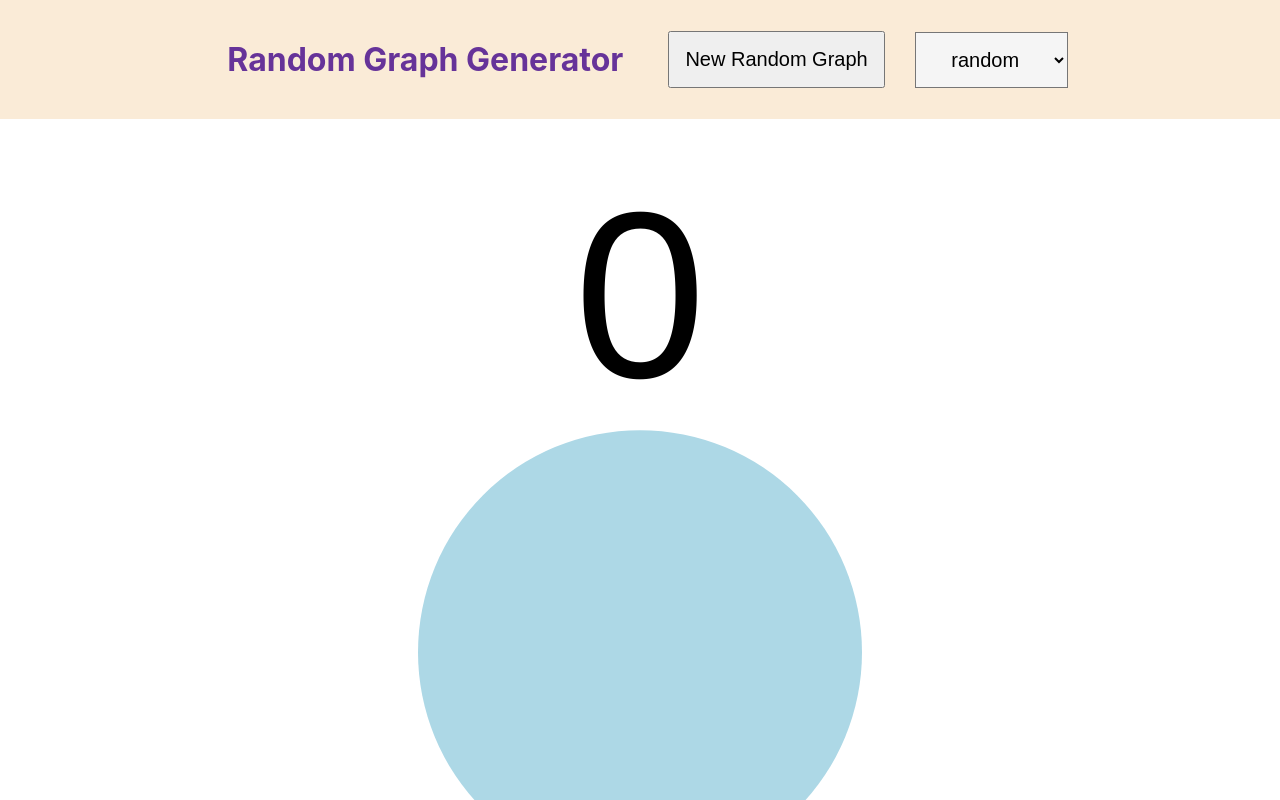
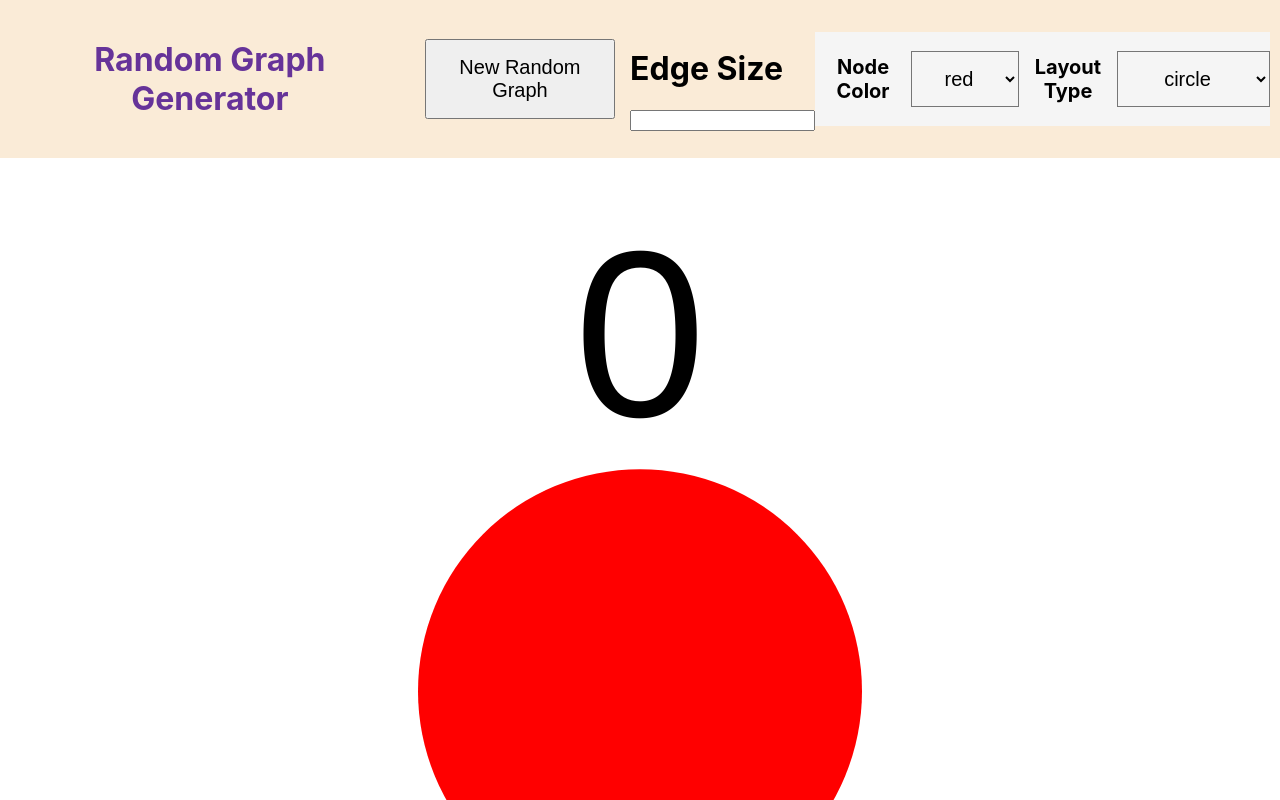
Before and after one commit to gorkemsolun/random-graph, a React (Create React App) app: page / in a window 1280 px wide. Shown: the top 800 px of the page. Built offline with nearby package versions, Linux system fonts and the light colour scheme.

Commit message:
edge size  & node color

```diff
--- a/package.json
+++ b/package.json
@@ -8,6 +8,7 @@
     "@testing-library/user-event": "^13.5.0",
     "cytoscape": "^3.25.0",
     "react": "^18.2.0",
+    "react-color": "^2.19.3",
     "react-cytoscapejs": "^2.0.0",
     "react-dom": "^18.2.0",
     "react-scripts": "5.0.1",
--- a/src/App.css
+++ b/src/App.css
@@ -1,7 +1,7 @@
 .App {
 }
 
-.left-pane {
+.pane {
   display: flex;
   flex-basis: 15%;
   background-color: antiquewhite;
@@ -31,7 +31,6 @@
 .layout-select-options {
   background-color: whitesmoke;
   text-align: center;
-  margin: 15px;
   padding: 15px;
   font-size: 20px;
 }
@@ -42,3 +41,43 @@
   padding: 20px;
   font-size: 20px;
 }
+
+.layout-type-title {
+  text-align: center;
+  padding: 10px;
+  font-size: 20px;
+}
+
+.layout-type-container {
+  background-color: whitesmoke;
+  display: flex;
+  justify-content: center;
+  align-items: center;
+}
+
+.color-container {
+  background-color: whitesmoke;
+  display: flex;
+  justify-content: center;
+  align-items: center;
+}
+
+.node-color-title {
+  text-align: center;
+  padding: 10px;
+  font-size: 20px;
+}
+
+.node-color-select-options {
+  background-color: whitesmoke;
+  text-align: center;
+  padding: 15px;
+  font-size: 20px;
+}
+
+.node-color-option {
+  text-align: center;
+  margin: 20px;
+  padding: 20px;
+  font-size: 20px;
+}
--- a/src/App.js
+++ b/src/App.js
@@ -1,13 +1,27 @@
-import React, { useState } from "react";
+import React, { useEffect, useState } from "react";
 import GraphGenerator from "./GraphGenerator.js";
 import "./App.css";
 import { generateElements } from "./GenerateElements.js";
+import { graphStyleGenerator } from "./GraphStyleGenerator.js";
 
 function App() {
-  const layouts = ["random", "grid", "circle", "concentric", "breadthfirst"];
+  const layouts = ["circle", "grid", "random", "concentric", "breadthfirst"];
+  const colors = ["red", "black", "grey", "blue", "green", "yellow", "brown"];
   const [count, setCount] = useState(0);
-  const [layout, setLayout] = useState("random");
+  const [nodeColor, setNodeColor] = useState("red");
+  const [edgeSize, setEdgeSize] = useState(2);
+  const [layout, setLayout] = useState("circle");
   const [graphElements, setGraphElements] = useState(generateElements);
+  const [graphStyle, setGraphStyle] = useState(
+    graphStyleGenerator({ nodeColor: nodeColor, edgeSize: edgeSize})
+  );
+
+  useEffect(() => {
+  }, [graphStyle]);
+
+  const calculateGraphStyle = () => {
+    setGraphStyle(graphStyleGenerator({ nodeColor: nodeColor, edgeSize: edgeSize}));
+  }
 
   const handleClick = () => {
     setCount(count + 1);
@@ -16,21 +30,50 @@ function App() {
 
   const handleGridChange = (event) => {
     setLayout(event.target.value);
+    setCount(count + 1);
+  };
 
+  const handleEdgeSize = (event) => {
+    setEdgeSize(event.target.value);
+    calculateGraphStyle();
+    setCount(count + 1);
+  }
+
+  const handleColorChange = (event) => {
+    setNodeColor(event.target.value);
+    calculateGraphStyle();
+    setCount(count + 1);
   };
 
   return (
     <div className="App">
-      <div className="left-pane">
+      <div className="pane">
         <h1 className="title">Random Graph Generator</h1>
         <button className="new-random-graph-button" onClick={handleClick}>
           New Random Graph
         </button>
+        <div className="edge-size">
+          <h1 className="edge-size-title">Edge Size</h1>
+          <input className="edge-size-input" type="number" onChange={handleEdgeSize}></input>
+        </div>
+        <div className="color-container">
+          <h1 className="node-color-title">Node Color</h1>
           <select
-          className="layout-select-options"
-          onChange={handleGridChange}
-          name="Layout Type"
+            className="node-color-select-options"
+            onChange={handleColorChange}
           >
+            {colors.map((name) => {
+              return (
+                <option className="node-color-option" value={name}>
+                  {name}
+                </option>
+              );
+            })}
+          </select>
+        </div>
+        <div className="layout-type-container">
+          <h1 className="layout-type-title">Layout Type</h1>
+          <select className="layout-select-options" onChange={handleGridChange}>
             {layouts.map((name) => {
               return (
                 <option className="layout-option" value={name}>
@@ -40,10 +83,12 @@ function App() {
             })}
           </select>
         </div>
+      </div>
       <GraphGenerator
         graphElements={graphElements}
         key={count}
         layout={layout}
+        style={graphStyle}
         className="layout"
       />
     </div>
--- a/src/GraphGenerator.js
+++ b/src/GraphGenerator.js
@@ -8,22 +8,7 @@ function GraphGenerator (props) {
     let cy = cytoscape({
       container: containerRef.current,
       elements: props.graphElements,
-      style: [
-        {
-          selector: "node",
-          style: {
-            "background-color": "lightblue",
-            label: "data(id)",
-          },
-        },
-        {
-          selector: "edge",
-          style: {
-            width: 2,
-            "line-color": "gray",
-          },
-        },
-      ],
+      style: props.style,
       layout: { name: props.layout },
     }, []);
 
--- /dev/null
+++ b/src/GraphStyleGenerator.js
@@ -0,0 +1,17 @@
+export const graphStyleGenerator = (data) => {
+  const style = [];
+  style.push({
+    selector: "node",
+    style: {
+      label: "data(id)",
+      'background-color': data.nodeColor,
+    },
+  });
+  style.push({
+    selector: "edge",
+    style: {
+      width: data.edgeSize,
+    },
+  });
+  return style;
+};
```
Also changed, not shown: 1 other file (tests, documents, lock files or other folders). Lines whose indentation alone changed are shown as unchanged.
